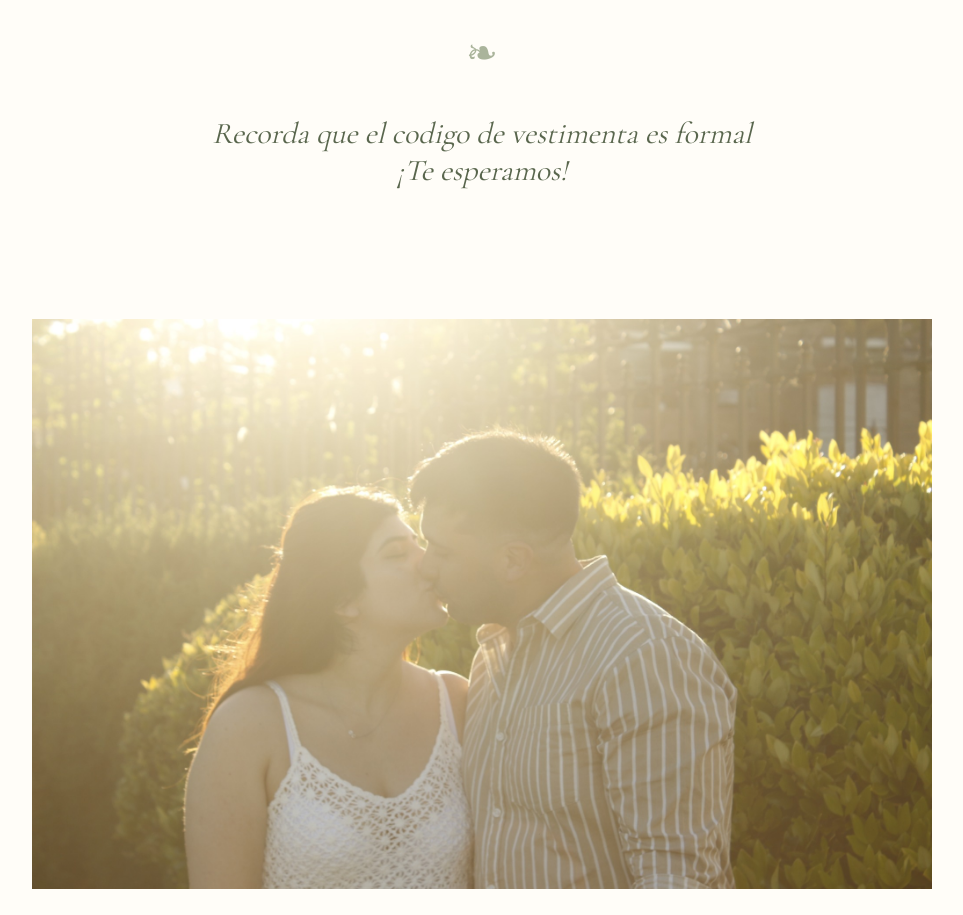
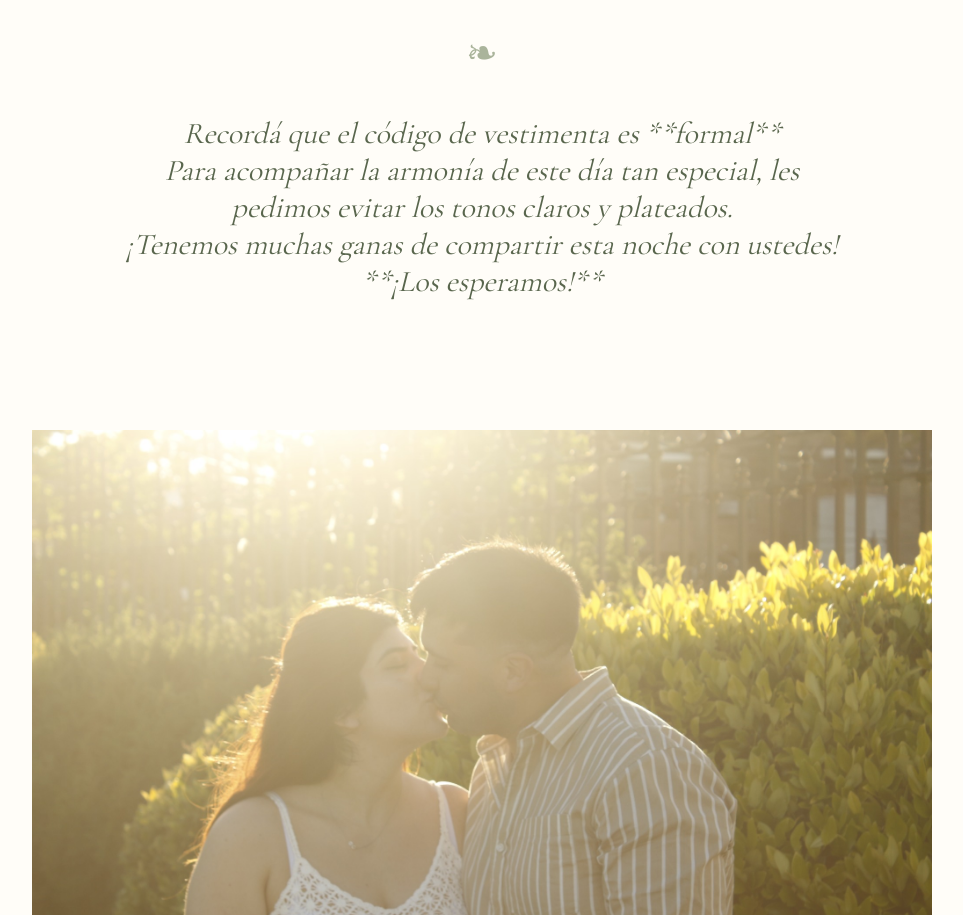
Before and after one commit to Alejoalva/CasamientoEmma, a plain HTML site: page index.html in a window 1280 px wide. Shown: the part 1096-2011 px from the top of the page, without its empty margins (158-1121 px from the left). Drawn offline with nearby package versions, Linux system fonts and the light colour scheme.

Commit message:
Revise dress code details in invitation
Updated dress code message to include additional details and emphasis.

```diff
--- a/index.html
+++ b/index.html
@@ -32,7 +32,11 @@
       <h2>Hay momentos que merecen<br><em>ser compartidos.</em></h2>
       <p class="lead">Con mucha alegría queremos invitarte a celebrar nuestro amor y ser parte de este día tan especial.</p>
       <div class="leaf-divider">❧</div>
-      <p class="script">Recorda que el codigo de vestimenta es formal <br>¡Te esperamos!</p>
+      <p class="script">Recordá que el código de vestimenta es **formal** <br> Para acompañar la armonía de este día tan especial, les pedimos evitar los tonos claros y plateados. <br>
+
+¡Tenemos muchas ganas de compartir esta noche con ustedes!
+
+**¡Los esperamos!**</p>
     </section>
 
     <section class="photo-section">
```
